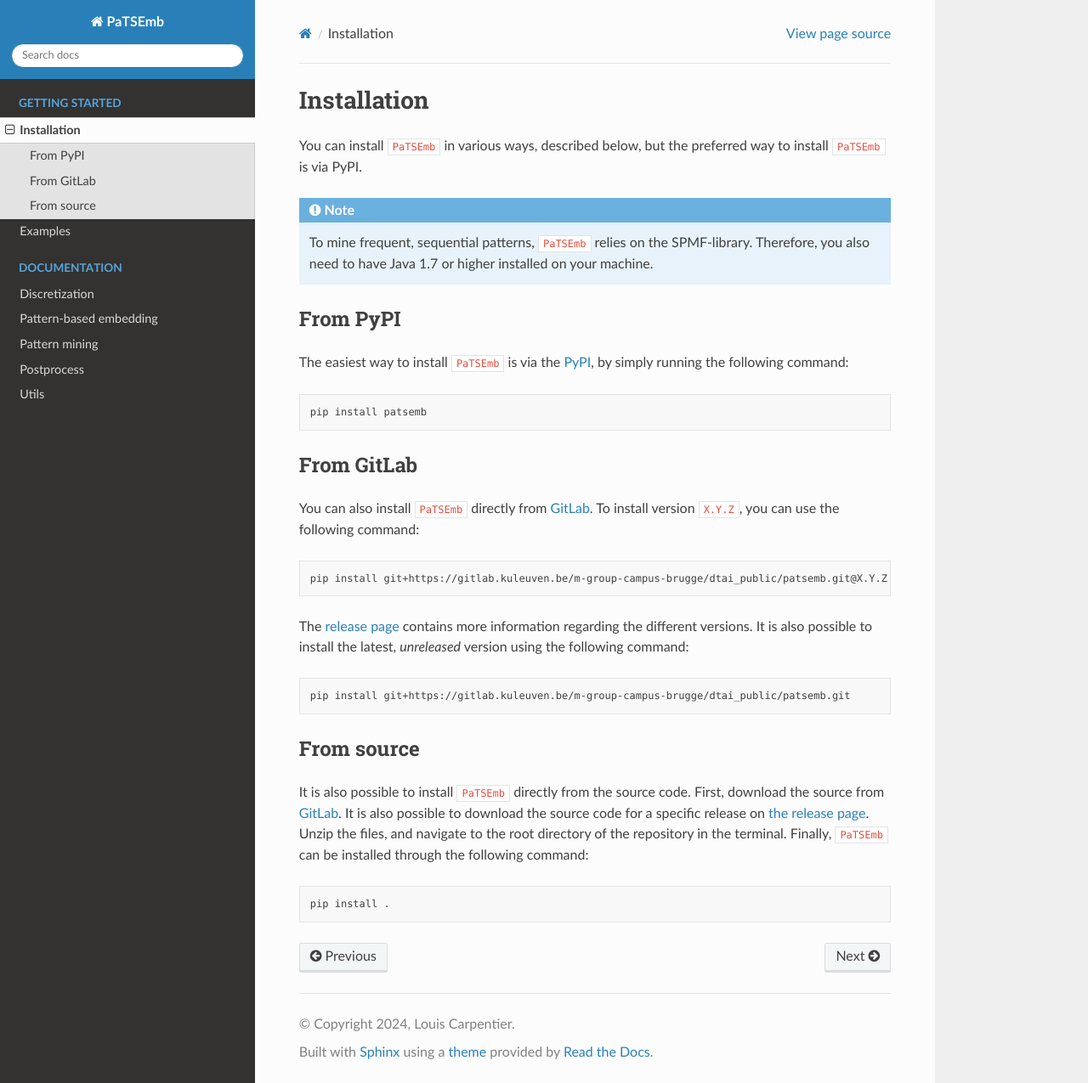
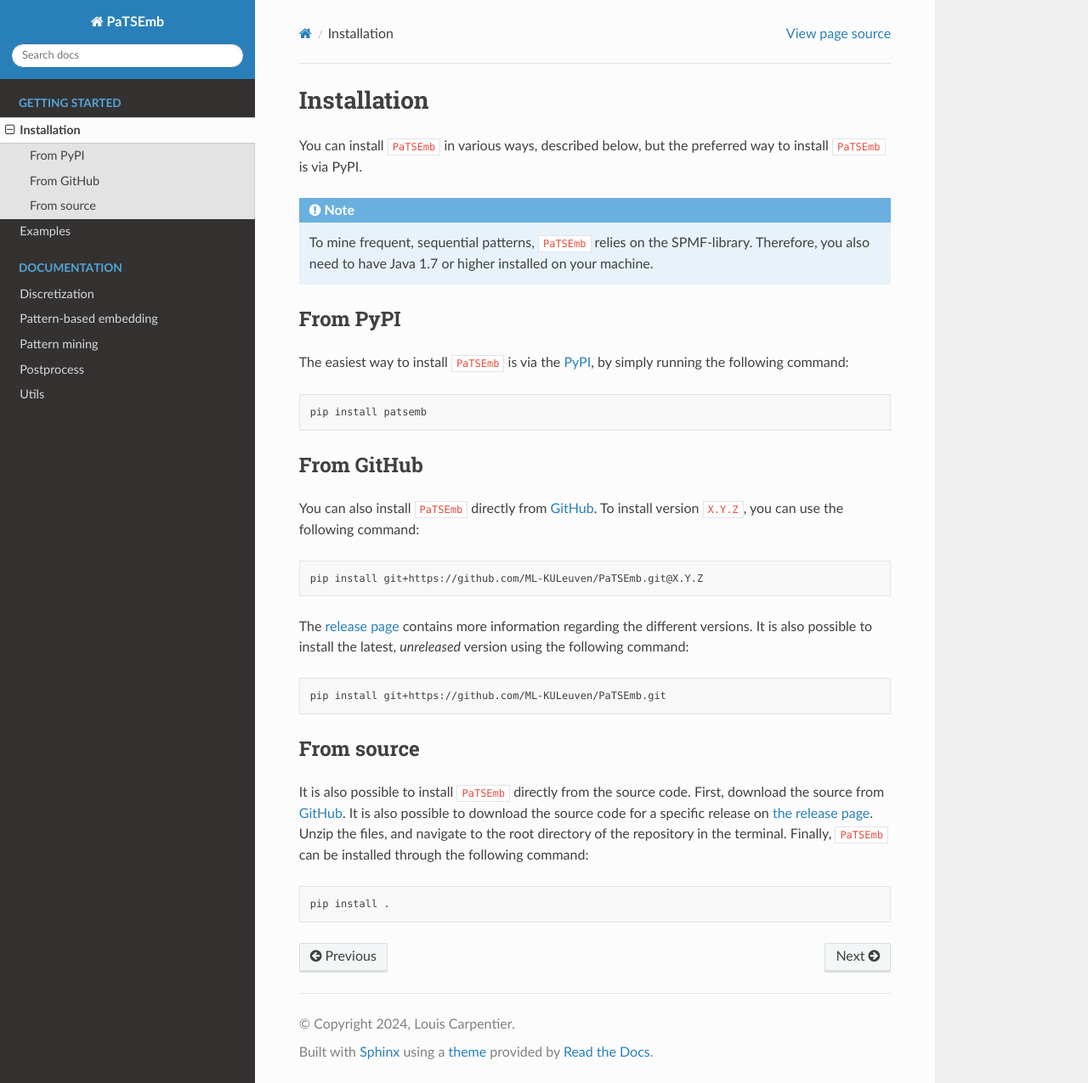
Before and after one commit to ML-KULeuven/PaTSEmb, a Sphinx documentation site: the page built from docs/getting_started/installation.rst, in a window 1280 px wide and 1275 px high. Shown: the whole window at 85% size. Built offline with Sphinx 7.4.7 and the Read the Docs theme 3.1.0, drawn with Linux system fonts in a browser that asks for light colours.

Commit message:
Setup GitHub

```diff
--- a/docs/getting_started/examples.rst
+++ b/docs/getting_started/examples.rst
@@ -26,7 +26,7 @@
     )
 ..
 
-The examples described below are also available in the `examples notebook <https://gitlab.kuleuven.be/m-group-campus-brugge/dtai_public/patsemb/-/blob/main/notebooks/examples.ipynb>`_!
+The examples described below are also available in the `examples notebook <https://github.com/ML-KULeuven/PaTSEmb/blob/main/notebooks/examples.ipynb>`_!
 
 .. _example-univariate-time-series:
 
--- a/docs/getting_started/installation.rst
+++ b/docs/getting_started/installation.rst
@@ -18,30 +18,30 @@
 
     pip install patsemb
 
-From GitLab
+From GitHub
 -----------
 
-You can also install ``PaTSEmb`` directly from `GitLab <https://gitlab.kuleuven.be/m-group-campus-brugge/dtai_public/patsemb>`_.
+You can also install ``PaTSEmb`` directly from `GitHub <https://github.com/ML-KULeuven/PaTSEmb>`_.
 To install version ``X.Y.Z``, you can use the following command:
 
 .. code-block:: bash
 
-    pip install git+https://gitlab.kuleuven.be/m-group-campus-brugge/dtai_public/patsemb.git@X.Y.Z
+    pip install git+https://github.com/ML-KULeuven/PaTSEmb.git@X.Y.Z
 
-The `release page <https://gitlab.kuleuven.be/m-group-campus-brugge/dtai_public/patsemb/-/releases>`_ contains more
+The `release page <https://github.com/ML-KULeuven/PaTSEmb/releases>`_ contains more
 information regarding the different versions. It is also possible to install the
 latest, *unreleased* version using the following command:
 
 .. code-block:: bash
 
-    pip install git+https://gitlab.kuleuven.be/m-group-campus-brugge/dtai_public/patsemb.git
+    pip install git+https://github.com/ML-KULeuven/PaTSEmb.git
 
 From source
 -----------
 
 It is also possible to install ``PaTSEmb`` directly from the source code. First, download
-the source from `GitLab <https://gitlab.kuleuven.be/m-group-campus-brugge/dtai_public/patsemb>`_. It is also
-possible to download the source code for a specific release on `the release page <https://gitlab.kuleuven.be/m-group-campus-brugge/dtai_public/patsemb/-/releases>`_.
+the source from `GitHub <https://github.com/ML-KULeuven/PaTSEmb.git>`_. It is also
+possible to download the source code for a specific release on `the release page <https://github.com/ML-KULeuven/PaTSEmb/releases>`_.
 Unzip the files, and navigate to the root directory of the repository in the terminal.
 Finally, ``PaTSEmb`` can be installed through the following command:
 
--- a/docs/index.rst
+++ b/docs/index.rst
@@ -6,7 +6,7 @@
 of the time series. This is an embedding of the time series which contains information
 about the typical shapes are occurring at which locations in the time series.
 
-The source is available on `GitLab <https://gitlab.kuleuven.be/m-group-campus-brugge/dtai_public/patsemb>`_.
+The source is available on `GitHub <https://github.com/ML-KULeuven/PaTSEmb>`_.
 
 .. toctree::
    :maxdepth: 1
--- a/pyproject.toml
+++ b/pyproject.toml
@@ -27,9 +27,9 @@
 
 [project.urls]
 homepage = "https://pypi.org/project/patsemb/"
-repository = "https://gitlab.kuleuven.be/m-group-campus-brugge/dtai_public/patsemb"
-changelog = "https://gitlab.kuleuven.be/m-group-campus-brugge/dtai_public/patsemb/-/blob/main/CHANGELOG.md"
-documentation = "https://patsemb-u0143709-3a07c9d27a51b62b1b2bad2f623ad154a9a19db833f1f7.pages.gitlab.kuleuven.be/"
+repository = "https://github.com/ML-KULeuven/PaTSEmb"
+changelog = "https://github.com/ML-KULeuven/PaTSEmb/blob/main/CHANGELOG.md"
+documentation = "https://PaTSEmb.readthedocs.io/"
 
 [build-system]
 requires = ["setuptools", "wheel", "build"]
```
Also changed, not shown: README.md (+2 -2 lines), .gitlab-ci.yml (deleted).
